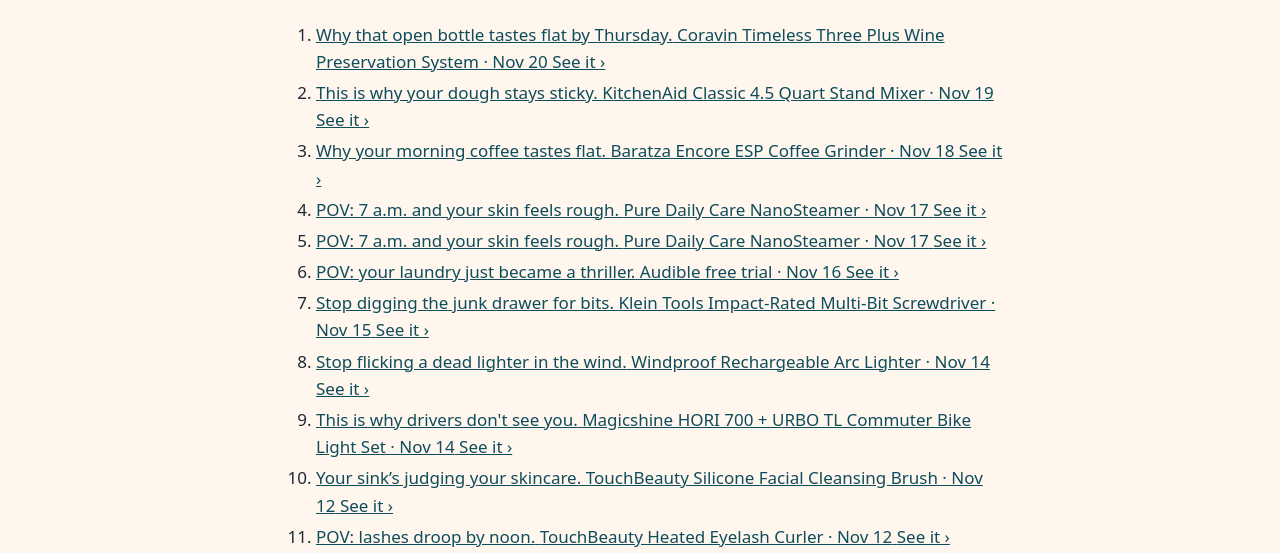
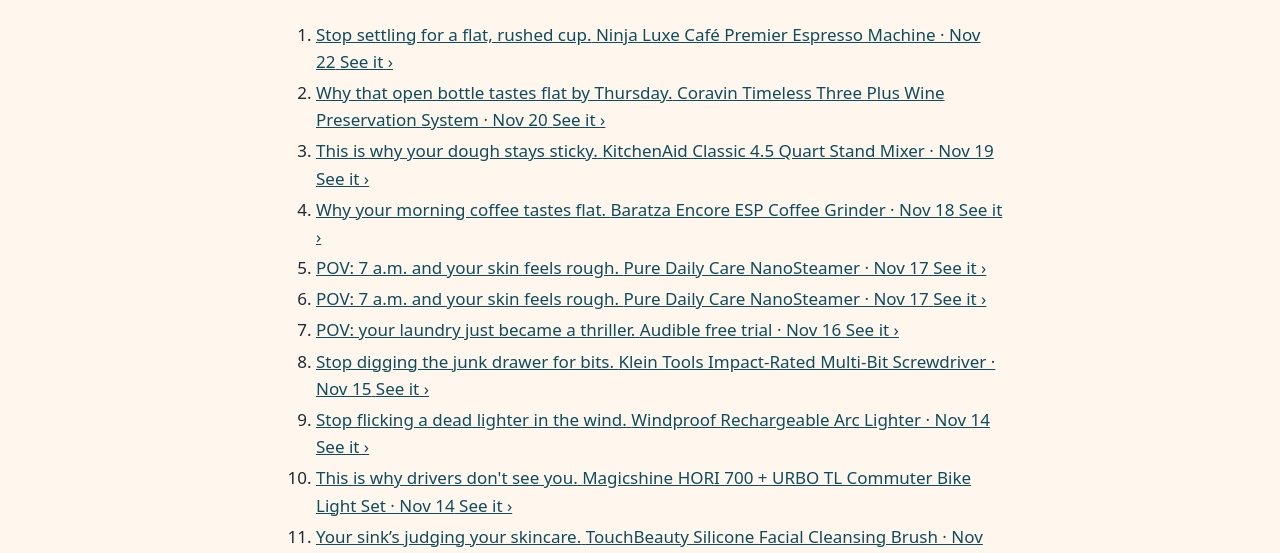
Before and after one commit to cleverfindsall-hue/cleverfindsall-hue.github.io, a plain HTML site: page instagram.html in a window 1280 px wide. Shown: the part 199-752 px from the top of the page. Drawn offline with Linux system fonts and the light colour scheme.

Commit message:
Update link-in-bio pages

```diff
--- a/instagram.html
+++ b/instagram.html
@@ -15,6 +15,15 @@
     <p class="updated">Newest first. Tap the one from the video you just watched.</p>
 
     <ol class="finds">
+
+      <li>
+        <a class="find" href="https://www.amazon.com/dp/B0D45PK5V4?tag=cleverfindsal-20" rel="sponsored noopener" target="_blank">
+
+          <span class="find-hook">Stop settling for a flat, rushed cup.</span>
+          <span class="find-meta">Ninja Luxe Café Premier Espresso Machine · Nov 22</span>
+          <span class="find-go">See it ›</span>
+        </a>
+      </li>
 
       <li>
         <a class="find" href="https://www.amazon.com/dp/B095BRZYP2?tag=cleverfindsal-20" rel="sponsored noopener" target="_blank">
```
